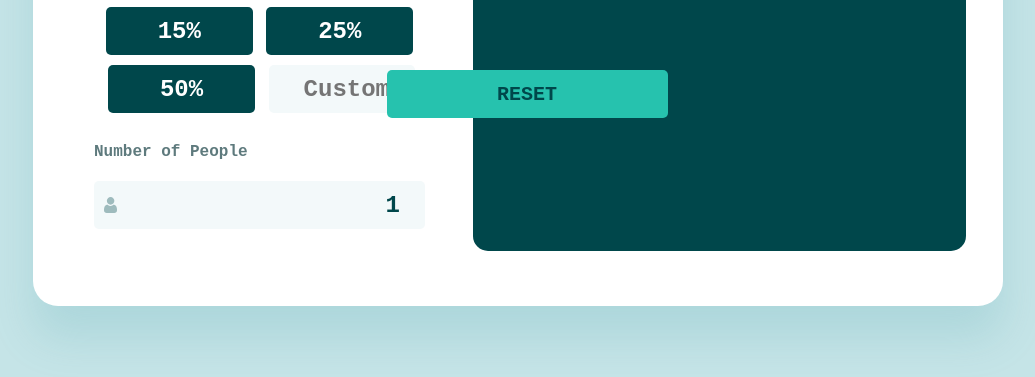
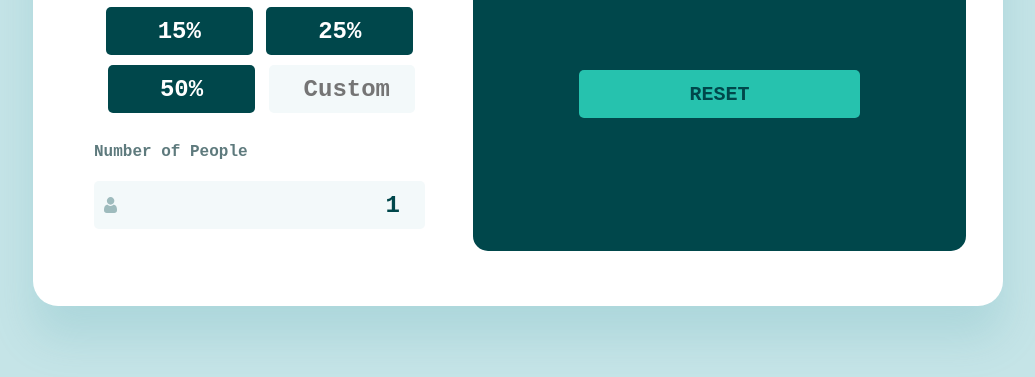
Before and after one commit to gionare/tip-calculator-app, a plain HTML site: page index.html in a window 1280 px wide. Shown: the part 421-798 px from the top of the page, without its empty margins (122-1157 px from the left). Drawn offline with Linux system fonts and the light colour scheme; a web font is replaced by a local one.

Commit message:
media adjust

```diff
--- a/style.css
+++ b/style.css
@@ -251,14 +251,13 @@ input {
     margin-top: 0px;
   }
   .reset-section {
-    width: 333px;
     height: 48px;
     align-items: center;
     margin: auto;
   }
   .reset {
     margin: auto;
-    right: 50%;
+    /* right: 50%; */
     margin-bottom: 20px;
   }
 }
```
